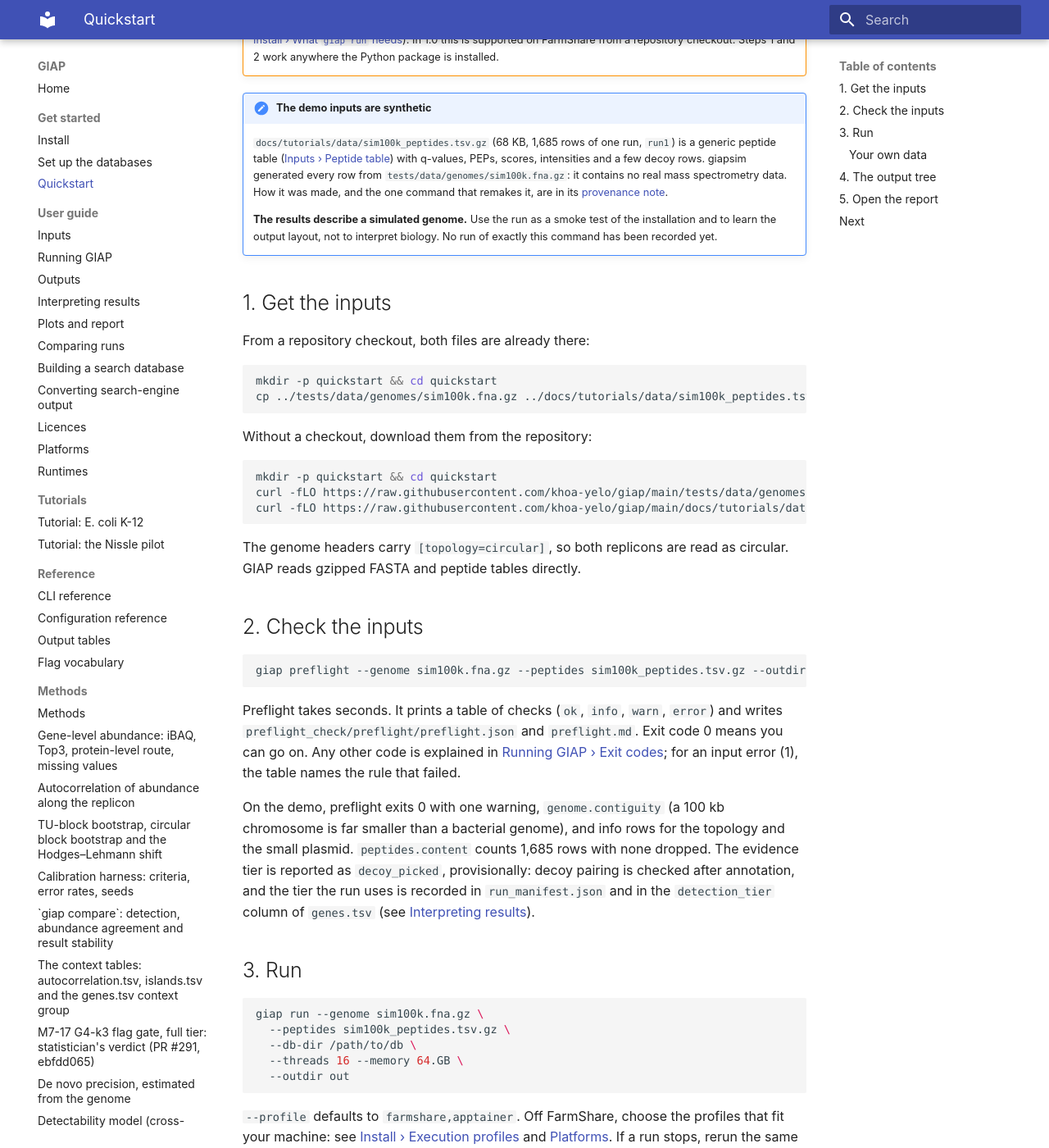
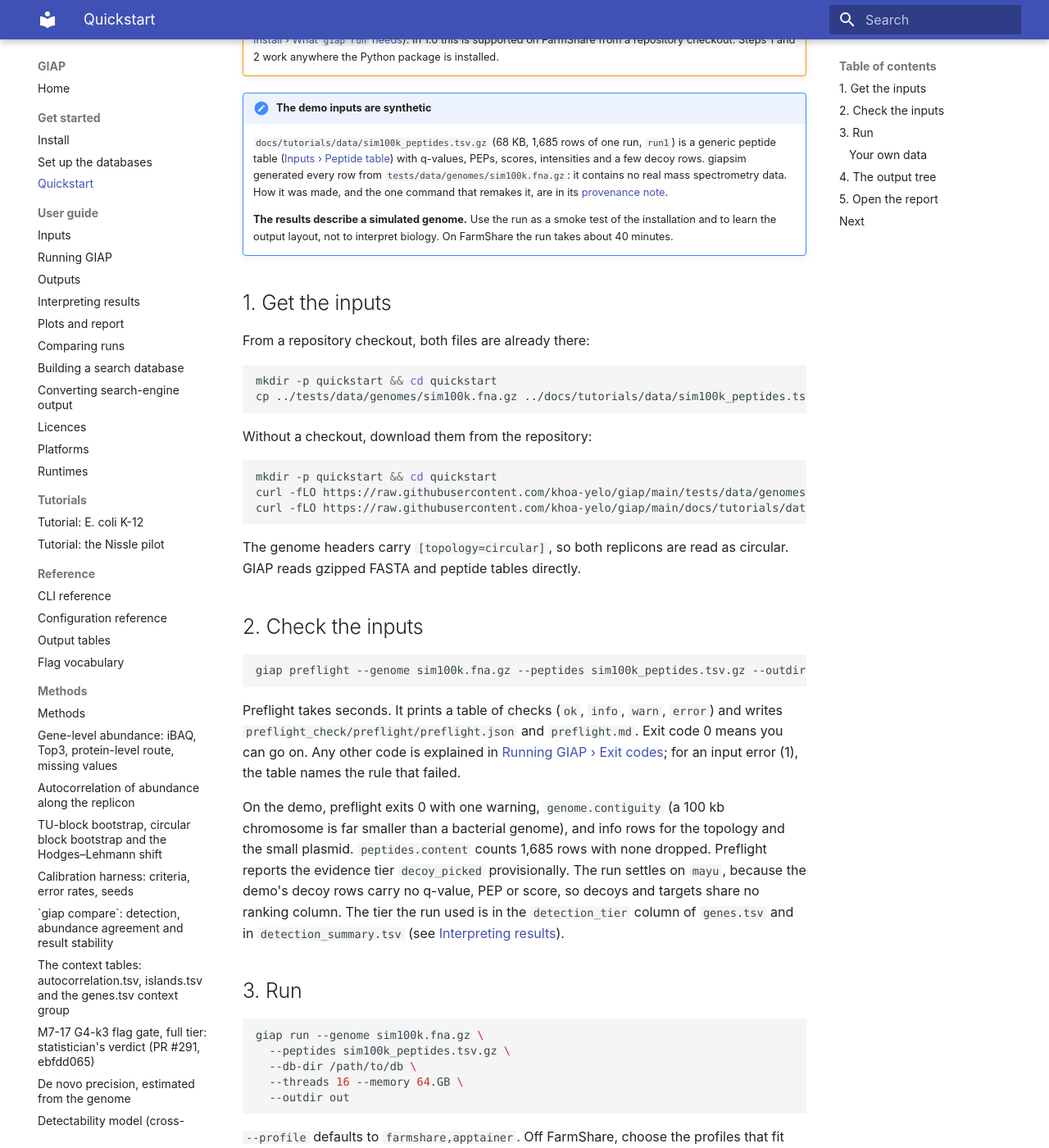
Before and after one commit to khoa-yelo/giap, an MkDocs documentation site: the page built from docs/get-started/quickstart.md, in a window 1280 px wide and 1400 px high, scrolled down 359 px. Shown: the whole window at 82% size. Built offline with MkDocs 1.6.1 and Material for MkDocs 9.7.7, drawn with Linux system fonts in a browser that asks for light colours.

Commit message:
docs(quickstart): review round 1 (the demo settles on mayu; --check enforces the size limit)
#359 review B1, S1, S3, S4; the rest to the backlog.

Agent-Role: lead
Co-Authored-By: Claude Opus 5.5 <noreply@anthropic.com>
Claude-Session: https://claude.ai/code/session_01PrvuX9xr7fWwMTpHJxPSjm

```diff
--- a/docs/get-started/quickstart.md
+++ b/docs/get-started/quickstart.md
@@ -21,8 +21,8 @@ search engine. You need an installation ([Install](install.md)) and the database
     [provenance note](../tutorials/data/PROVENANCE.md).
 
     **The results describe a simulated genome.** Use the run as a smoke test of the installation
-    and to learn the output layout, not to interpret biology. No run of exactly this command has
-    been recorded yet.
+    and to learn the output layout, not to interpret biology. On FarmShare the run takes about
+    40 minutes.
 
 ## 1. Get the inputs
 
@@ -57,9 +57,10 @@ an input error (1), the table names the rule that failed.
 
 On the demo, preflight exits 0 with one warning, `genome.contiguity` (a 100 kb chromosome is far
 smaller than a bacterial genome), and info rows for the topology and the small plasmid.
-`peptides.content` counts 1,685 rows with none dropped. The evidence tier is reported as
-`decoy_picked`, provisionally: decoy pairing is checked after annotation, and the tier the run
-uses is recorded in `run_manifest.json` and in the `detection_tier` column of `genes.tsv` (see
+`peptides.content` counts 1,685 rows with none dropped. Preflight reports the evidence tier
+`decoy_picked` provisionally. The run settles on `mayu`, because the demo's decoy rows carry no
+q-value, PEP or score, so decoys and targets share no ranking column. The tier the run used is
+in the `detection_tier` column of `genes.tsv` and in `detection_summary.tsv` (see
 [Interpreting results](../user-guide/interpreting-results.md#detection-tiers)).
 
 ## 3. Run
--- a/scripts/docs/make_demo_peptides.py
+++ b/scripts/docs/make_demo_peptides.py
@@ -48,6 +48,8 @@ def main(argv: list[str] | None = None) -> int:
     args = ap.parse_args(argv)
     table = generate()
     if args.check:
+        if OUT.is_file() and OUT.stat().st_size > MAX_BYTES:
+            raise SystemExit(f"demo table is {OUT.stat().st_size} bytes (limit {MAX_BYTES})")
         same = OUT.is_file() and gzip.decompress(OUT.read_bytes()) == table
         print(f"{OUT.relative_to(REPO)}: {'up to date' if same else 'DIFFERS'}")
         return 0 if same else 1
```
Also changed, not shown: docs/backlog.md (+6 -0 lines), docs/tutorials/data/PROVENANCE.md (+1 -1 lines).
